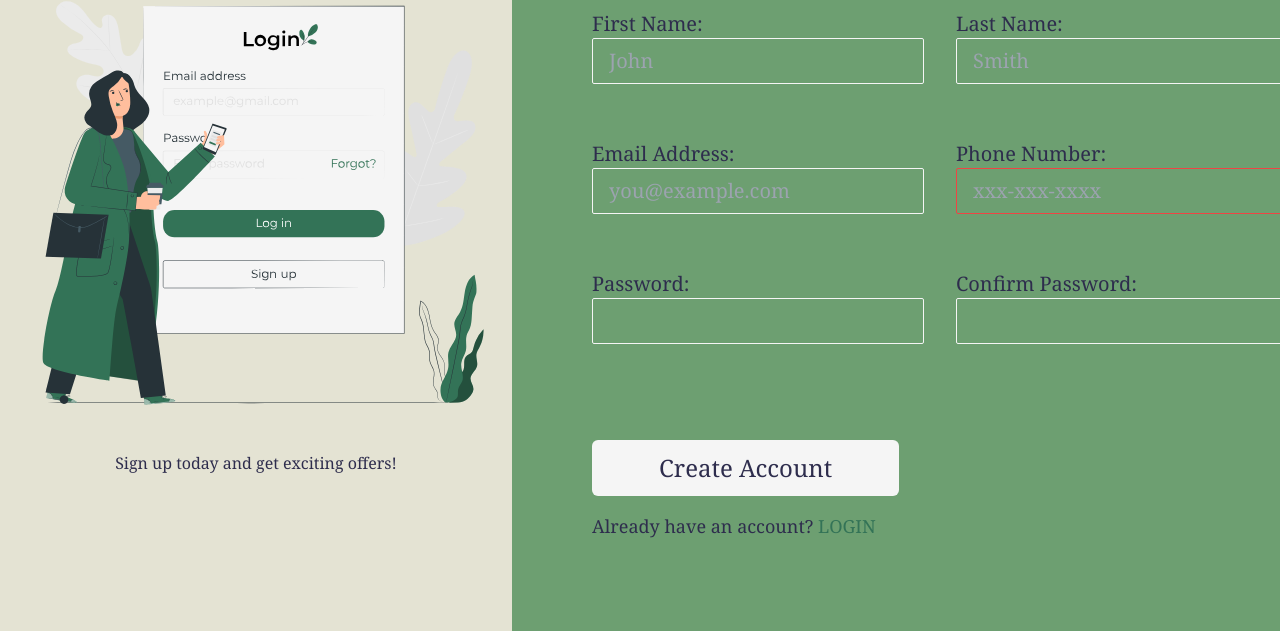
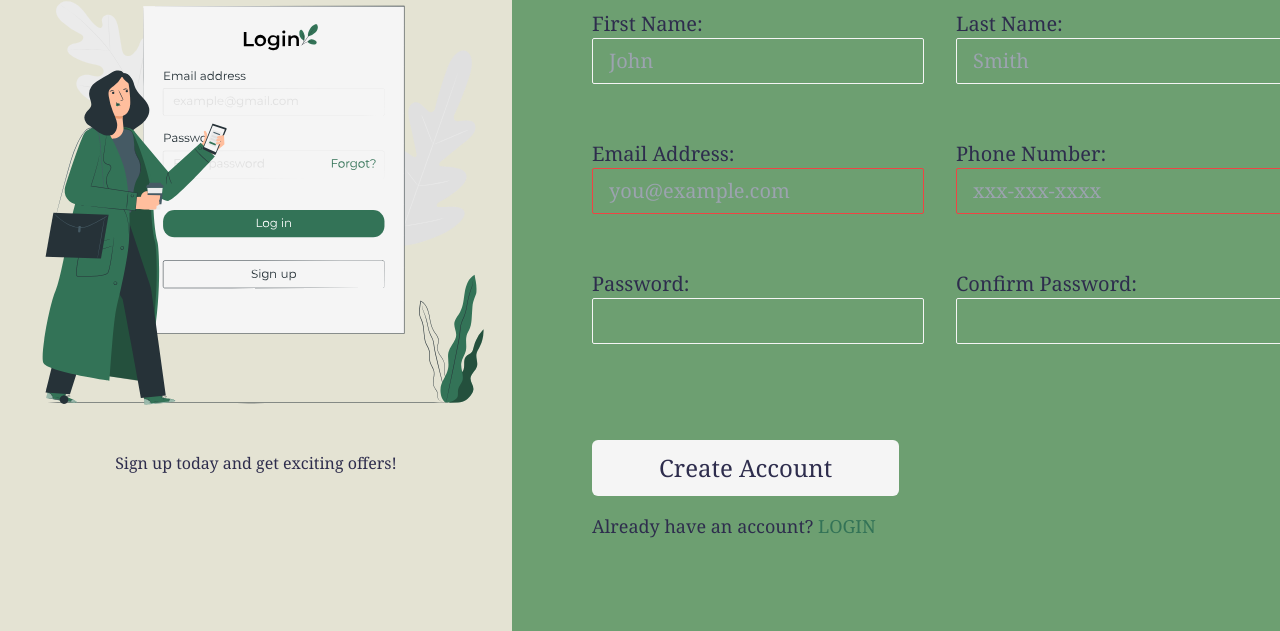
Before and after one commit to giahenville/Sign-up-Form, a website: page index.html in a window 1280 px wide. Shown: the part 169-800 px from the top of the page. Drawn offline with Linux system fonts and the light colour scheme.

Commit message:
feat: Add email validation

```diff
--- a/index.html
+++ b/index.html
@@ -40,7 +40,8 @@
                 <div class="flex flex-col md:flex-row mb-10">
                     <div class="flex flex-col mb-4 md:mr-8">
                         <label for="email">Email Address:</label>
-                        <input type="text" id="email" placeholder="you@example.com" name="email" class="rounded-sm bg-[#6D9F71] border border-[#F5F5F5] px-4 py-2" required>
+                        <input type="email" id="email" placeholder="you@example.com" name="email"
+                        class="rounded-sm bg-[#6D9F71] border border-[#F5F5F5] px-4 py-2 valid:border-green-500 invalid:border-red-500" required>
                     </div>
 
                     <div class="flex flex-col">
```
Also changed, not shown: dist/output.css.
